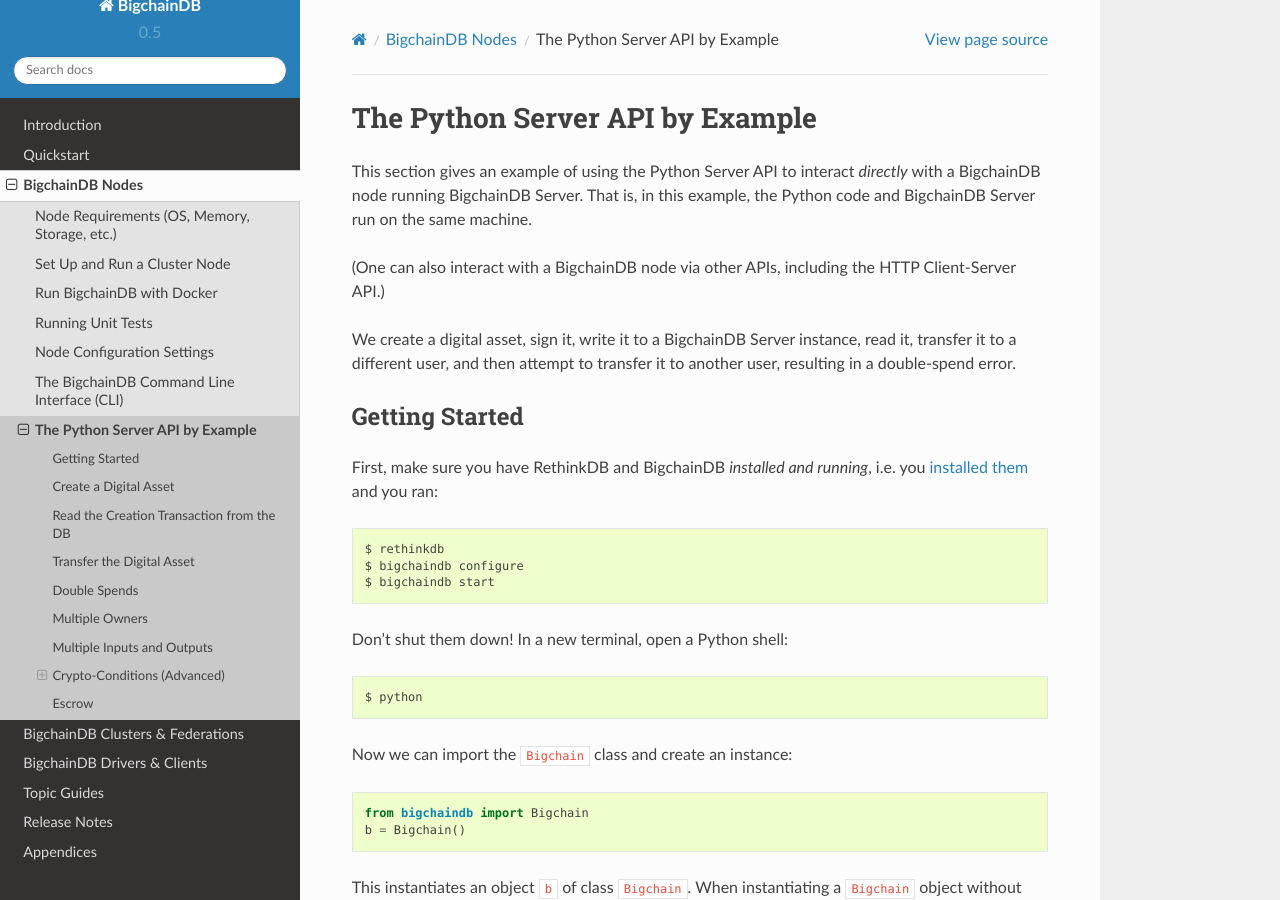
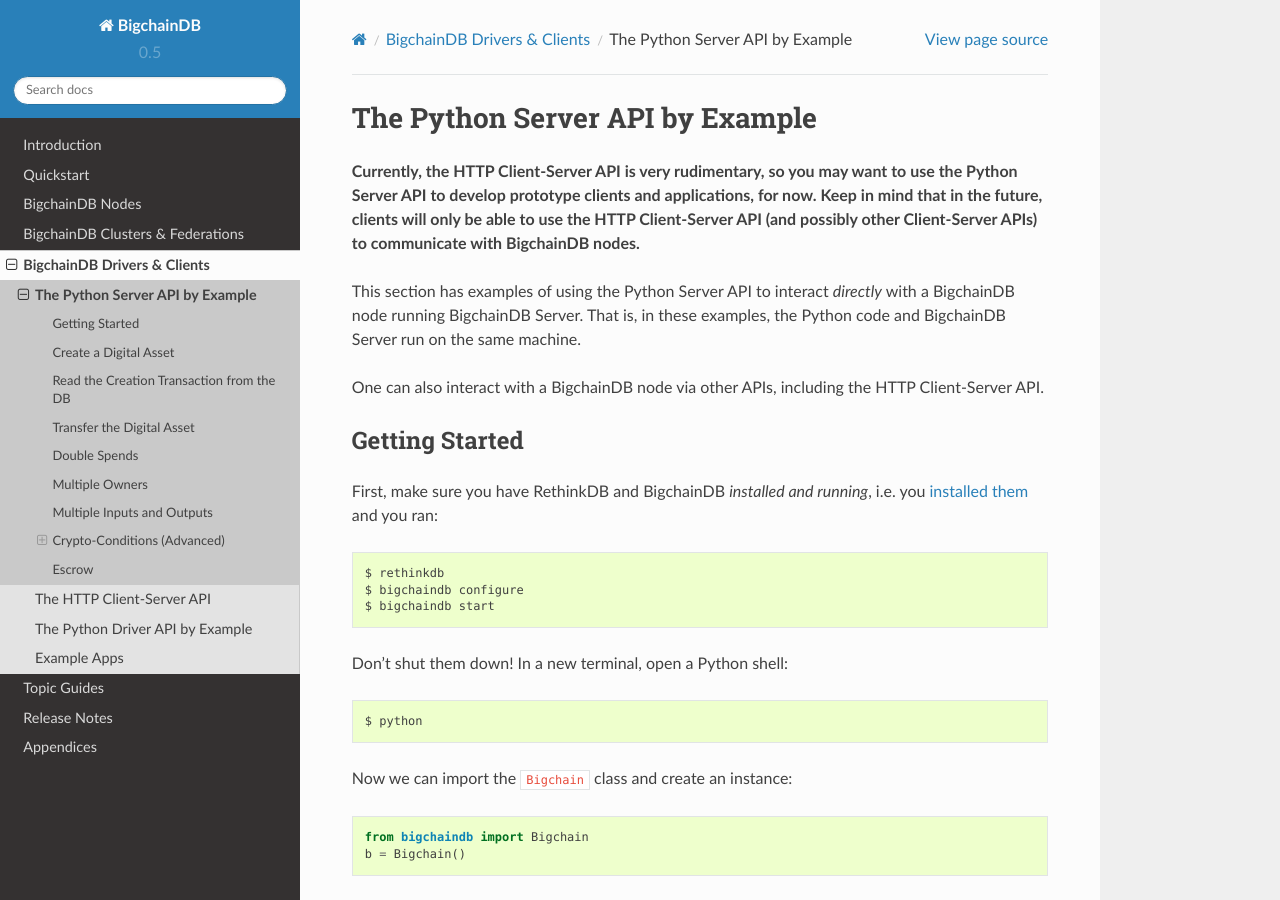
Before and after one commit to bigchaindb/bigchaindb, a Sphinx documentation site: the page built from docs/source/drivers-clients/python-server-api-examples.md, in a window 1280 px wide and 900 px high. Built offline with Sphinx 7.4.7 and the Read the Docs theme 2.0.0, drawn with Linux system fonts in a browser that asks for light colours.

Commit message:
Docs: moved The Python Server API by Example under Drivers & Clients

```diff
--- a/docs/source/drivers-clients/http-client-server-api.rst
+++ b/docs/source/drivers-clients/http-client-server-api.rst
@@ -1,7 +1,7 @@
 The HTTP Client-Server API
 ==========================
 
-Note: The HTTP client-server API is currently quite rudimentary. For example, there is no ability to do complex queries using the HTTP API. We plan to add querying capabilities in the future. If you want to build a full-featured proof-of-concept, we suggest you use :doc:`the Python Server API <../nodes/python-server-api-examples>` for now.
+Note: The HTTP client-server API is currently quite rudimentary. For example, there is no ability to do complex queries using the HTTP API. We plan to add querying capabilities in the future. If you want to build a full-featured proof-of-concept, we suggest you use :doc:`the Python Server API <../drivers-clients/python-server-api-examples>` for now.
 
 When you start Bigchaindb using `bigchaindb start`, an HTTP API is exposed at the address stored in the BigchainDB node configuration settings. The default is for that address to be:
 
--- a/docs/source/drivers-clients/index.rst
+++ b/docs/source/drivers-clients/index.rst
@@ -7,6 +7,7 @@
 .. toctree::
    :maxdepth: 1
 
+   python-server-api-examples
    http-client-server-api
    python-driver-api-examples
    example-apps
--- a/docs/source/nodes/python-server-api-examples.md
+++ b/docs/source/drivers-clients/python-server-api-examples.md
@@ -1,10 +1,11 @@
 # The Python Server API by Example
 
-This section gives an example of using the Python Server API to interact _directly_ with a BigchainDB node running BigchainDB Server. That is, in this example, the Python code and BigchainDB Server run on the same machine.
+**Currently, the HTTP Client-Server API is very rudimentary, so you may want to use the Python Server API to develop prototype clients and applications, for now. Keep in mind that in the future, clients will only be able to use the HTTP Client-Server API (and possibly other Client-Server APIs) to communicate with BigchainDB nodes.**
 
-(One can also interact with a BigchainDB node via other APIs, including the HTTP Client-Server API.)
+This section has examples of using the Python Server API to interact _directly_ with a BigchainDB node running BigchainDB Server. That is, in these examples, the Python code and BigchainDB Server run on the same machine.
 
-We create a digital asset, sign it, write it to a BigchainDB Server instance, read it, transfer it to a different user, and then attempt to transfer it to another user, resulting in a double-spend error.
+One can also interact with a BigchainDB node via other APIs, including the HTTP Client-Server API.
+
 
 ## Getting Started
 
@@ -31,6 +32,7 @@
 In a federation of BigchainDB nodes, each node has its own `Bigchain` instance.
 
 The `Bigchain` class is the main API for all BigchainDB interactions, right now. It does things that BigchainDB nodes do, but it also does things that BigchainDB clients do. In the future, it will be refactored into different parts. The `Bigchain` class is documented [elsewhere (link)](../appendices/the-Bigchain-class.html).
+
 
 ## Create a Digital Asset
 
--- a/docs/source/nodes/index.rst
+++ b/docs/source/nodes/index.rst
@@ -13,4 +13,3 @@
    running-unit-tests
    configuration
    bigchaindb-cli
-   python-server-api-examples
--- a/docs/source/quickstart.md
+++ b/docs/source/quickstart.md
@@ -35,4 +35,4 @@
 
 That's it!
 
-For now, you can get a good sense of how to work with BigchainDB by going through [the examples in the section on the Python Server API](nodes/python-server-api-examples.html).
+For now, you can get a good sense of how to work with BigchainDB by going through [the examples in the section on the Python Server API](drivers-clients/python-server-api-examples.html).
```
Also changed, not shown: docs/source/topic-guides/smart-contracts.md (+1 -1 lines).
